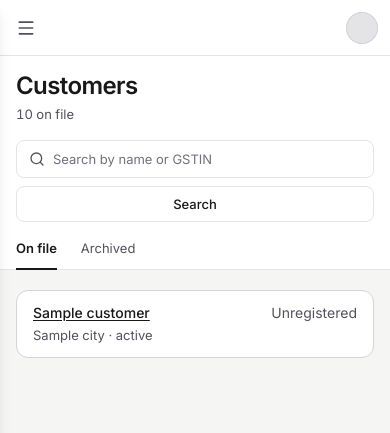
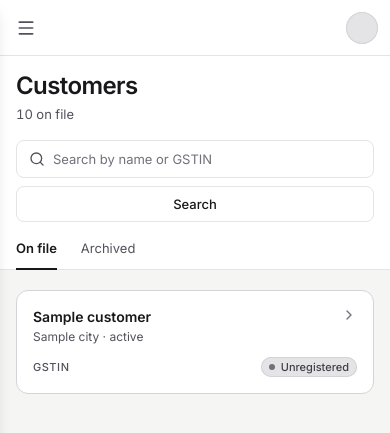
Before and after one commit to konfpa/billow, a Django app: template templates/customers/directory.html in a window 390 px wide. Shown: the top 433 px of the page. Run offline with Django 5.2, Linux system fonts and the light colour scheme; the template is opened without the code that fills it: most values are stand-ins (such as "Sample title", 1, 10 or a date in 2020); style sheets or scripts are compiled from the project's sources.

Commit message:
style(customers): show each customer as its own card on phones
Below md the directory rendered customers as rows of one divided
list, which ran together on a phone and made each record hard to pick
out. Render them as separate card/clickable panels instead, so each
customer is a distinct tap target with its name, city and state, and
GSTIN (or an Unregistered pill).

- The table keeps its linked-rows panel from md upward
- The cards sit two to a row between sm and md

```diff
--- a/templates/customers/directory.html
+++ b/templates/customers/directory.html
@@ -72,8 +72,8 @@
     {% if empty %}
       {% include empty %}
     {% else %}
-      <div data-kui="table/linked-rows" class="overflow-hidden rounded-xl border border-zinc-300 bg-white">
-        <table class="hidden w-full text-[13px]/5 md:table">
+      <div data-kui="table/linked-rows" class="hidden overflow-hidden rounded-xl border border-zinc-300 bg-white md:block">
+        <table class="w-full text-[13px]/5">
           <thead>
             <tr class="border-b border-zinc-200 bg-zinc-50 text-left text-[11px]/4 font-medium tracking-wider text-zinc-600 uppercase">
               <th scope="col" class="px-4 py-2.5 font-medium">Customer</th>
@@ -95,20 +95,30 @@
             {% endfor %}
           </tbody>
         </table>
+      </div>
 
-        <ul class="divide-y divide-zinc-100 md:hidden">
-          {% for customer in customers %}
-            <li class="relative hover:bg-zinc-100 has-[a:focus-visible]:bg-zinc-100">
-              <div class="px-4 py-3">
-                <div class="flex items-baseline justify-between gap-3">
-                  <a href="{% url 'customer_detail' customer.pk %}" class="text-[14px]/5 font-medium underline underline-offset-2 after:absolute after:inset-0 focus-visible:outline-3 focus-visible:outline-offset-2 focus-visible:outline-zinc-700/15">{{ customer.name }}</a>
-                  <span class="shrink-0 text-[14px]/5 tabular-nums">{% if customer.is_registered %}{{ customer.gstin }}{% else %}<span class="text-zinc-600">Unregistered</span>{% endif %}</span>
-                </div>
-                <p class="mt-0.5 text-[13px]/5 text-zinc-600">{{ customer.city }} · {{ customer.get_state_display }}</p>
+      <div data-kui="card/clickable" class="grid items-start gap-3 sm:grid-cols-2 md:hidden">
+        {% for customer in customers %}
+          <a href="{% url 'customer_detail' customer.pk %}" class="group rounded-xl border border-zinc-300 bg-white p-4 transition hover:border-zinc-400 focus-visible:outline-3 focus-visible:outline-offset-2 focus-visible:outline-zinc-700/15">
+            <div class="flex items-start justify-between gap-3">
+              <div class="min-w-0">
+                <h3 class="truncate text-[14px]/5 font-semibold">{{ customer.name }}</h3>
+                <p class="mt-0.5 truncate text-[12px]/4 text-zinc-600">{{ customer.city }} · {{ customer.get_state_display }}</p>
               </div>
-            </li>
-          {% endfor %}
-        </ul>
+              <i data-lucide="chevron-right" class="size-4 shrink-0 text-zinc-500 transition group-hover:text-zinc-900" aria-hidden="true"></i>
+            </div>
+            <div class="mt-3 flex items-center justify-between gap-2">
+              <span class="text-[11px]/4 font-medium tracking-wider text-zinc-600 uppercase">GSTIN</span>
+              {% if customer.is_registered %}
+                <span class="text-[13px]/5 font-medium tabular-nums">{{ customer.gstin }}</span>
+              {% else %}
+                <span class="inline-flex items-center gap-1.5 rounded-full bg-zinc-200 px-2 py-0.5 text-[11px]/4 font-medium text-zinc-700 ring-1 ring-inset ring-zinc-300">
+                  <span class="size-1.5 rounded-full bg-zinc-500" aria-hidden="true"></span>Unregistered
+                </span>
+              {% endif %}
+            </div>
+          </a>
+        {% endfor %}
       </div>
     {% endif %}
   </div>
```
